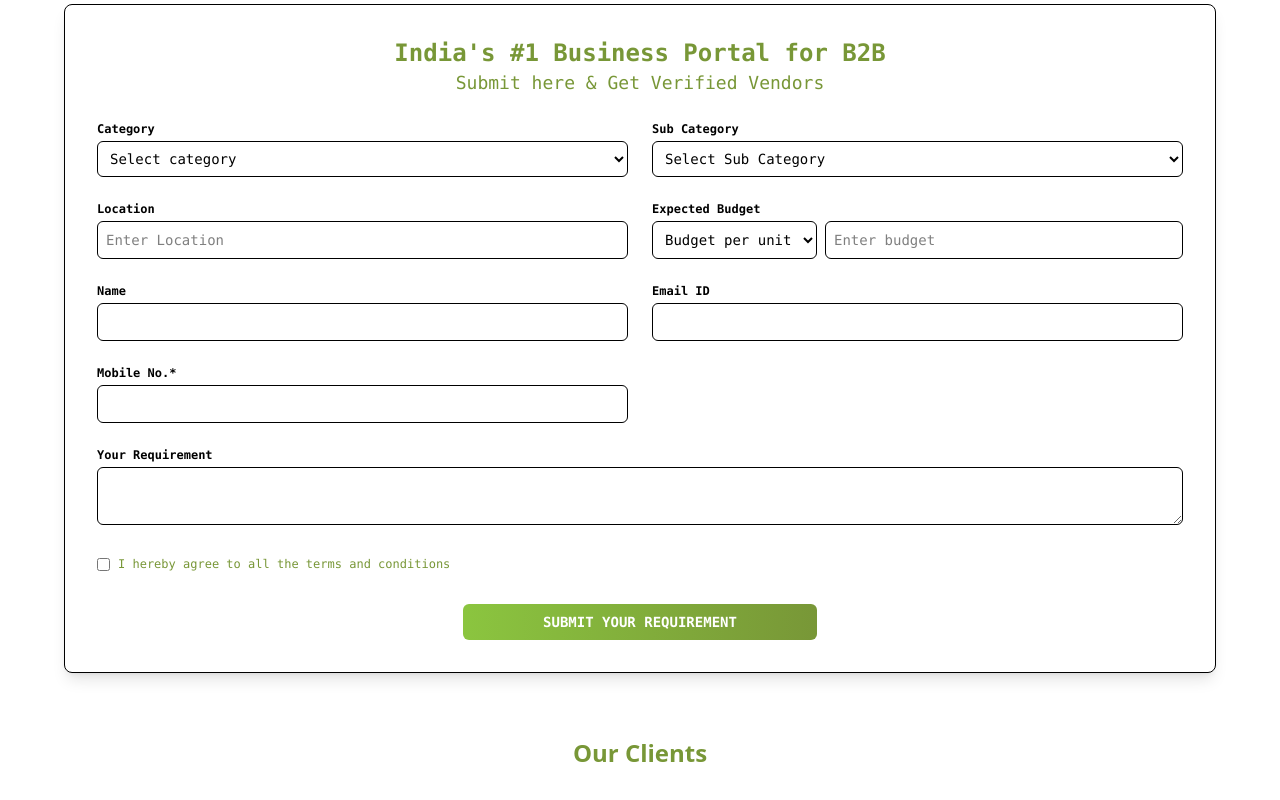
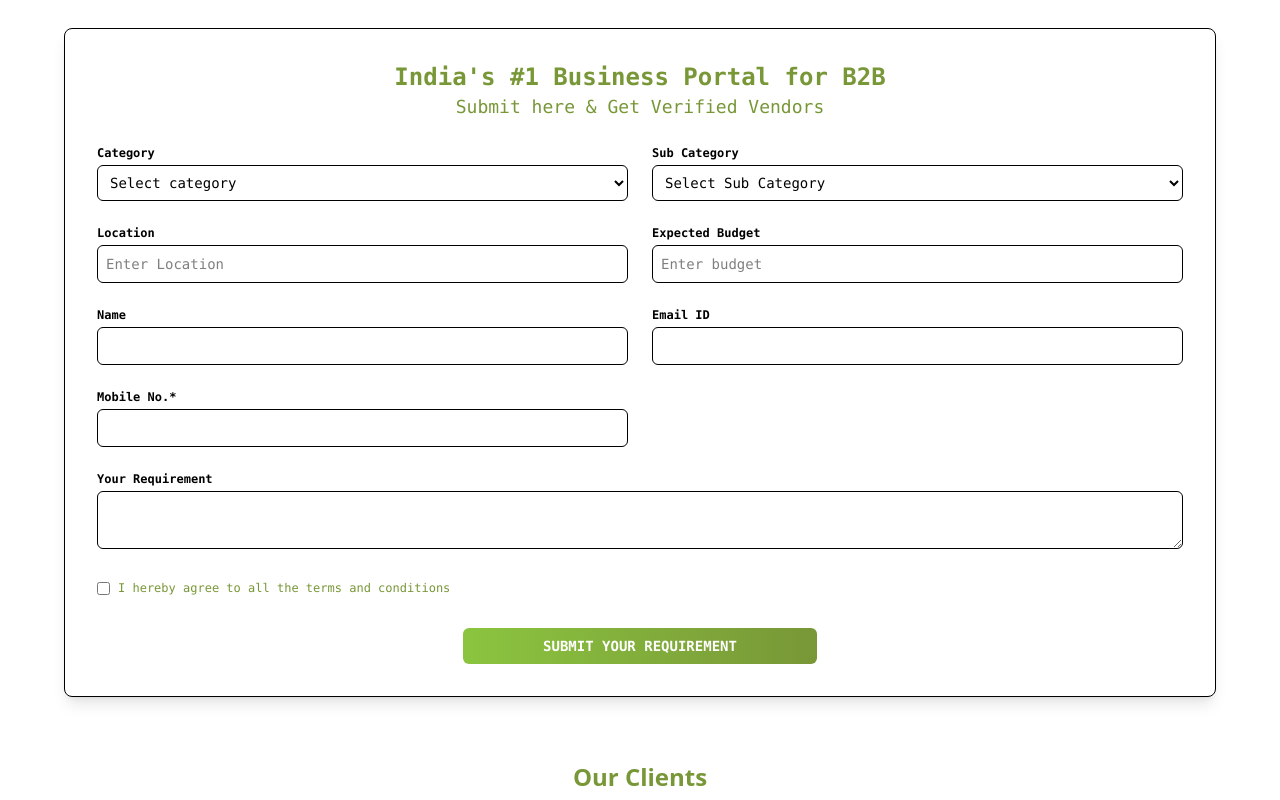
Before and after one commit to Sakshamgargj/poultry, a React (Vite) app: page / in a window 1280 px wide. Shown: the part 1720-2520 px from the top of the page. Built offline with nearby package versions, Linux system fonts and the light colour scheme.

Commit message:
v-1.3.47

```diff
--- a/src/components/Contact.jsx
+++ b/src/components/Contact.jsx
@@ -1,9 +1,59 @@
+import { useState } from 'react';
+import axios from 'axios';
+
 function ContactForm() {
+  const [formData, setFormData] = useState({
+    category: '',
+    subcategory: '',
+    location: '',
+    budget: '',
+    name: '',
+    email: '',
+    mobile: '',
+    requirement: ''
+  });
+
+  const handleChange = (e) => {
+    const { name, value } = e.target;
+    setFormData(prev => ({
+      ...prev,
+      [name]: value,
+    }));
+  };
+
+  const handleSubmit = async (e) => {
+    e.preventDefault();
+
+    // Check if any field is empty
+    for (let [key, value] of Object.entries(formData)) {
+      if (!value) {
+        alert(`Please fill in the ${key} field.`);
+        return;
+      }
+    }
+
+    try {
+      const response = await axios.post(
+        import.meta.env.VITE_API_URL+`contactform/addForm`,
+        formData,
+        {
+          headers: {
+            'Content-Type': 'application/json',
+          },
+        }
+      );
+
+      console.log('Success:', response.data);
+      alert('Form submitted successfully!');
+    } catch (error) {
+      console.error('Form submission error:', error);
+      alert('Error submitting form.');
+    }
+  };
+
   return (
     <div className="flex select-none justify-center font-mono py-6 sm:py-12 items-center h-auto p-2 sm:p-6">
       <div className="bg-white shadow-lg rounded-lg p-4 sm:p-8 w-full max-w-6xl border">
-
-                {/* Heading */}
         <h2 className="text-darkprimary text-center font-bold text-base sm:text-2xl">
           India's #1 Business Portal for B2B
         </h2>
@@ -11,87 +61,58 @@ function ContactForm() {
           Submit here & Get Verified Vendors
         </p>
 
-                {/* Form */}
-                <form className="grid grid-cols-1 sm:grid-cols-2 gap-3 sm:gap-6">
-
-                    {/* Category */}
+        <form
+          className="grid grid-cols-1 sm:grid-cols-2 gap-3 sm:gap-6"
+          onSubmit={handleSubmit}
+        >
           <div>
             <label className="block text-xs font-semibold mb-1">Category</label>
-                        <select className="w-full p-1.5 sm:p-2 border rounded-md text-xs sm:text-sm">
+            <select name="category" onChange={handleChange} className="w-full p-1.5 sm:p-2 border rounded-md text-xs sm:text-sm">
               <option>Select category</option>
+              <option value="Books">Books</option>
+              <option value="Ice Cream">Ice Cream</option>
             </select>
           </div>
 
-                    {/* Sub Category */}
           <div>
             <label className="block text-xs font-semibold mb-1">Sub Category</label>
-                        <select className="w-full p-1.5 sm:p-2 border rounded-md text-xs sm:text-sm">
+            <select name="subcategory" onChange={handleChange} className="w-full p-1.5 sm:p-2 border rounded-md text-xs sm:text-sm">
               <option>Select Sub Category</option>
+              <option value="Book1">Book1</option>
+              <option value="Ice1">Ice1</option>
             </select>
           </div>
 
-                    {/* Location */}
           <div>
             <label className="block text-xs font-semibold mb-1">Location</label>
-                        <input
-                            type="text"
-                            className="w-full p-1.5 sm:p-2 border rounded-md text-xs sm:text-sm"
-                            placeholder="Enter Location"
-                        />
+            <input type="text" name="location" onChange={handleChange} className="w-full p-1.5 sm:p-2 border rounded-md text-xs sm:text-sm" placeholder="Enter Location" />
           </div>
 
-                    {/* Budget */}
           <div>
             <label className="block text-xs font-semibold mb-1">Expected Budget</label>
-                        <div className="flex flex-col sm:flex-row gap-2">
-                            <select className="p-1.5 sm:p-2 border rounded-md w-full sm:w-auto text-xs sm:text-sm">
-                                <option>Budget per unit</option>
-                            </select>
-                            <input
-                                type="text"
-                                className="flex-1 p-1.5 sm:p-2 border rounded-md text-xs sm:text-sm"
-                                placeholder="Enter budget"
-                            />
-                        </div>
+            <input type="number" name="budget" onChange={handleChange} className="w-full p-1.5 sm:p-2 border rounded-md text-xs sm:text-sm" placeholder="Enter budget" />
           </div>
 
-                    {/* Name */}
           <div>
             <label className="block text-xs font-semibold mb-1">Name</label>
-                        <input
-                            type="text"
-                            className="w-full p-1.5 sm:p-2 border rounded-md text-xs sm:text-sm"
-                        />
+            <input type="text" name="name" onChange={handleChange} className="w-full p-1.5 sm:p-2 border rounded-md text-xs sm:text-sm" />
           </div>
 
-                    {/* Email */}
           <div>
             <label className="block text-xs font-semibold mb-1">Email ID</label>
-                        <input
-                            type="email"
-                            className="w-full p-1.5 sm:p-2 border rounded-md text-xs sm:text-sm"
-                        />
+            <input type="email" name="email" onChange={handleChange} className="w-full p-1.5 sm:p-2 border rounded-md text-xs sm:text-sm" />
           </div>
 
-                    {/* Mobile Number */}
           <div>
             <label className="block text-xs font-semibold mb-1">Mobile No.*</label>
-                        <input
-                            type="tel"
-                            className="w-full p-1.5 sm:p-2 border rounded-md text-xs sm:text-sm"
-                        />
+            <input type="number" name="mobile" onChange={handleChange} className="w-full p-1.5 sm:p-2 border rounded-md text-xs sm:text-sm" />
           </div>
 
-                    {/* Requirement */}
           <div className="sm:col-span-2">
             <label className="block text-xs font-semibold mb-1">Your Requirement</label>
-                        <textarea
-                            className="w-full p-1.5 sm:p-2 border rounded-md text-xs sm:text-sm"
-                            rows="2"
-                        ></textarea>
+            <textarea name="requirement" onChange={handleChange} className="w-full p-1.5 sm:p-2 border rounded-md text-xs sm:text-sm" rows="2"></textarea>
           </div>
 
-                    {/* Terms & Conditions */}
           <div className="flex items-start sm:col-span-2">
             <input type="checkbox" className="mr-2 mt-0.5 accent-darkprimary" />
             <span className="text-xs text-darkprimary">
@@ -99,12 +120,8 @@ function ContactForm() {
             </span>
           </div>
 
-                    {/* Submit Button */}
           <div className="sm:col-span-2 flex justify-center mt-2">
-                        <button
-                            className="w-auto px-20 bg-gradient-to-r from-primary to-darkprimary text-white py-1.5 sm:py-2 rounded-md font-bold text-xs sm:text-sm
-                                     hover:bg-darkprimary transition-all duration-300 transform hover:scale-105"
-                        >
+            <button type="submit" className="w-auto px-20 bg-gradient-to-r from-primary to-darkprimary text-white py-1.5 sm:py-2 rounded-md font-bold text-xs sm:text-sm hover:bg-darkprimary transition-all duration-300 transform hover:scale-105">
               SUBMIT YOUR REQUIREMENT
             </button>
           </div>
--- a/src/components/HeroSection.jsx
+++ b/src/components/HeroSection.jsx
@@ -79,7 +79,7 @@ const HeroSection = () => {
         <div className="w-full select-none ">
             {/* Main hero section with banners and updates */}
             <div className="w-full pt-16 px-4 md:px-8" style={{ height: "auto" }}>
-                <div className="flex flex-col md:flex-row w-full">
+                <div className="flex flex-col pt-6 md:flex-row w-full">
                     {/* Banner/Video section - full width on mobile, 2/3 width on desktop */}
                     <div className="w-full md:w-2/3 relative overflow-hidden" style={{ height: "40vh" }}>
                         {/* Video player */}
```
Lines whose indentation alone changed are shown as unchanged.
